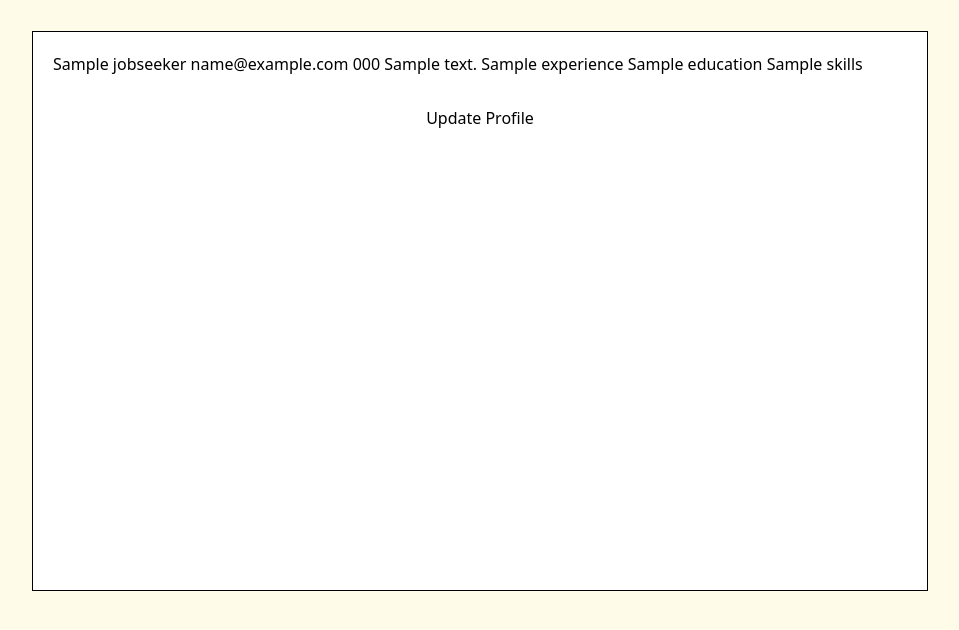
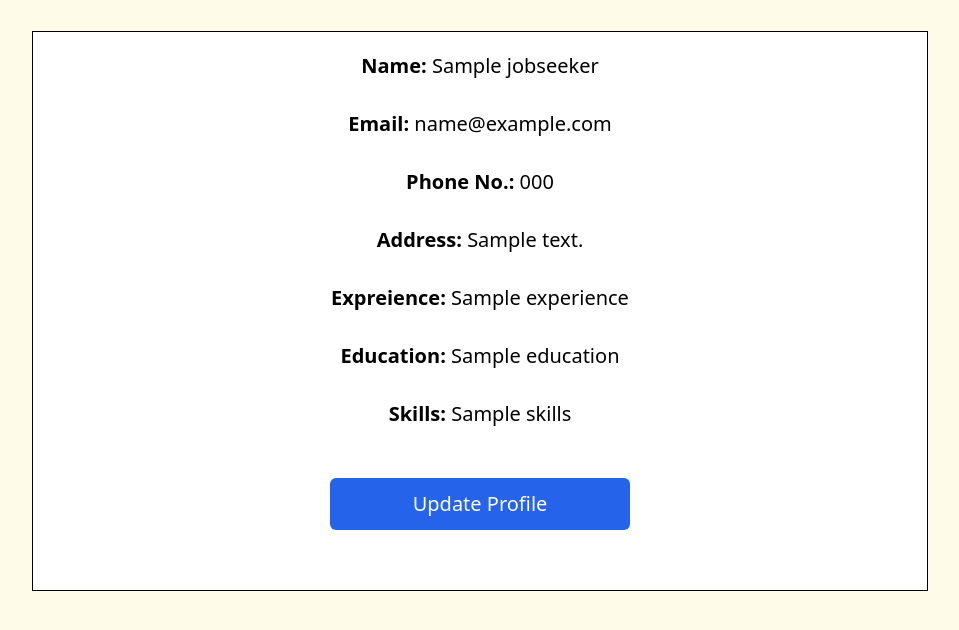
Before and after one commit to dhruvdabhi101/OnlineJobPortal, a Django app: template templates/mainfeed/jobseeker_profile.html in a window 1280 px wide. Shown: the part 89-719 px from the top of the page, without its empty margins (160-1119 px from the left). Run offline with Django 3.2, Linux system fonts and the light colour scheme; the template is opened without the code that fills it: most values are stand-ins (such as "Sample title", 1, 10 or a date in 2020); some libraries are stand-ins or nearby versions.

Commit message:
chore: fixed designs

```diff
--- a/templates/base_jobseeker.html
+++ b/templates/base_jobseeker.html
@@ -65,7 +65,7 @@
             >
               <li>
                 <a
-                  href="home/"
+                  href="{% url 'home' %}"
                   class="block py-2 pl-3 pr-4 {%block homecolor %}{% endblock %} rounded hover:bg-yellow-100"
                   aria-current="page"
                   >Home</a
@@ -73,7 +73,7 @@
               </li>
               <li>
                 <a
-                  href="#"
+                  href="{% url 'profile' %}"
                   class="block py-2 pl-3 pr-4 {%block profilecolor %}{% endblock %} rounded hover:bg-yellow-100"
                   >Profile</a
                 >
--- a/templates/mainfeed/jobseeker_profile.html
+++ b/templates/mainfeed/jobseeker_profile.html
@@ -10,19 +10,19 @@
     </div>
     {%endif%}
     {%if resume is not None%}
-    <div>
-        {{jobseeker.jobseeker_name}}
-        {{jobseeker.jobseeker_email}}
-        {{jobseeker.jobseeker_phone}}
-        {{resume.address}}
-        {{resume.experience}}
-        {{resume.education}}
-        {{resume.skills}}
+    <div class="flex flex-col text-xl justify-center items-center gap-[30px]">
+       <div> <b>Name: </b>{{jobseeker.jobseeker_name}} </div>
+        <div><b>Email: </b> {{jobseeker.jobseeker_email}} </div>
+         <div><b>Phone No.: </b> {{jobseeker.jobseeker_phone}} </div>
+         <div><b>Address: </b> {{resume.address}}</div>
+         <div><b>Expreience: </b> {{resume.experience}}</div>
+        <div><b>Education: </b>{{resume.education}}</div>
+        <div><b>Skills: </b>{{resume.skills}}</div>
 
+    <button class="text-white bg-blue-600 hover:bg-blue-700 rounded-md p-3 w-[300px] mt-5"><a href="update_profile">Update Profile</a></button>
     </div>
     {%endif%}
 
-    <button><a href="update_profile">Update Profile</a></button>
 
 </div>
 
```
Also changed, not shown: mainfeed/views.py (+6 -3 lines).
